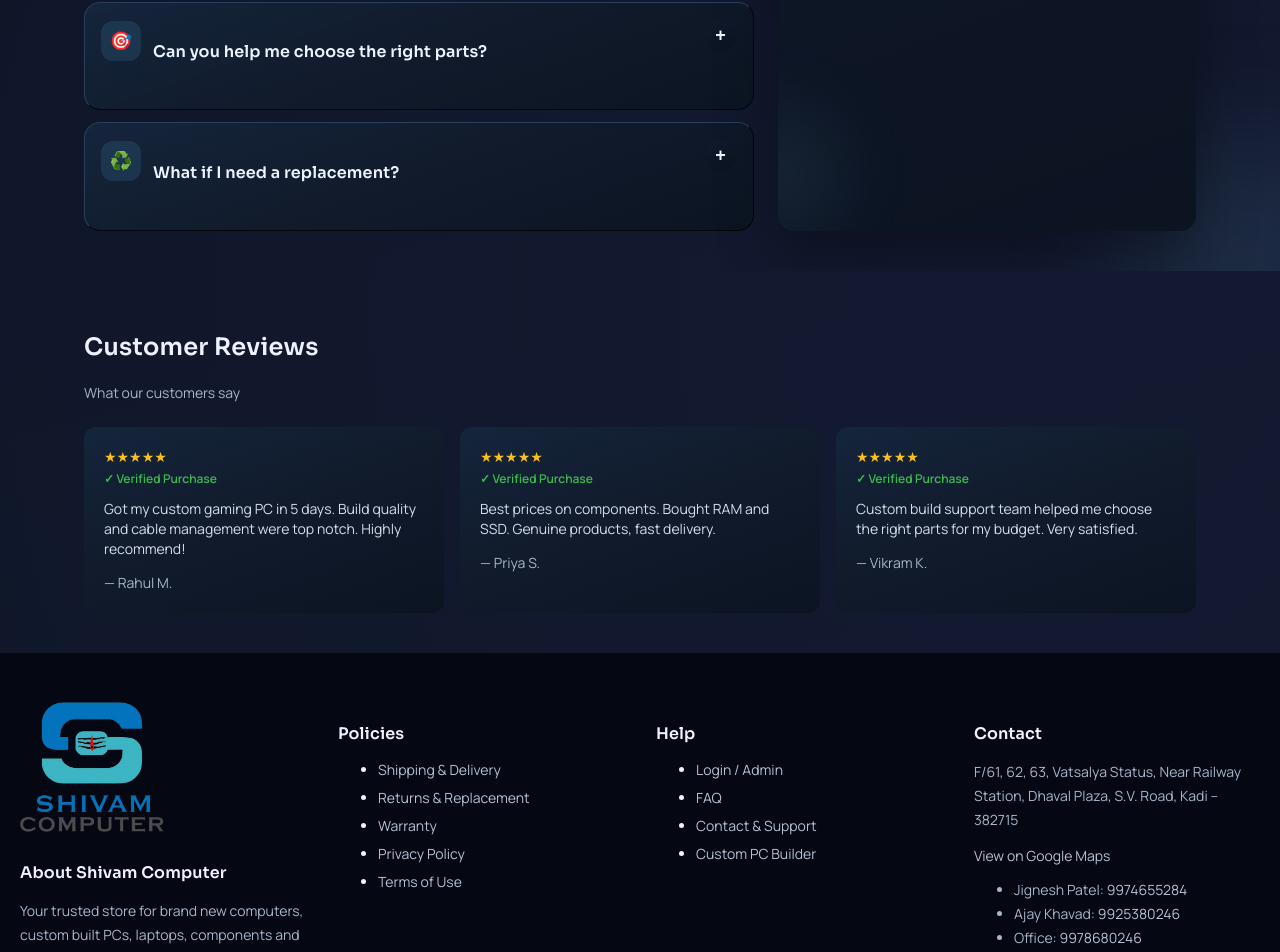
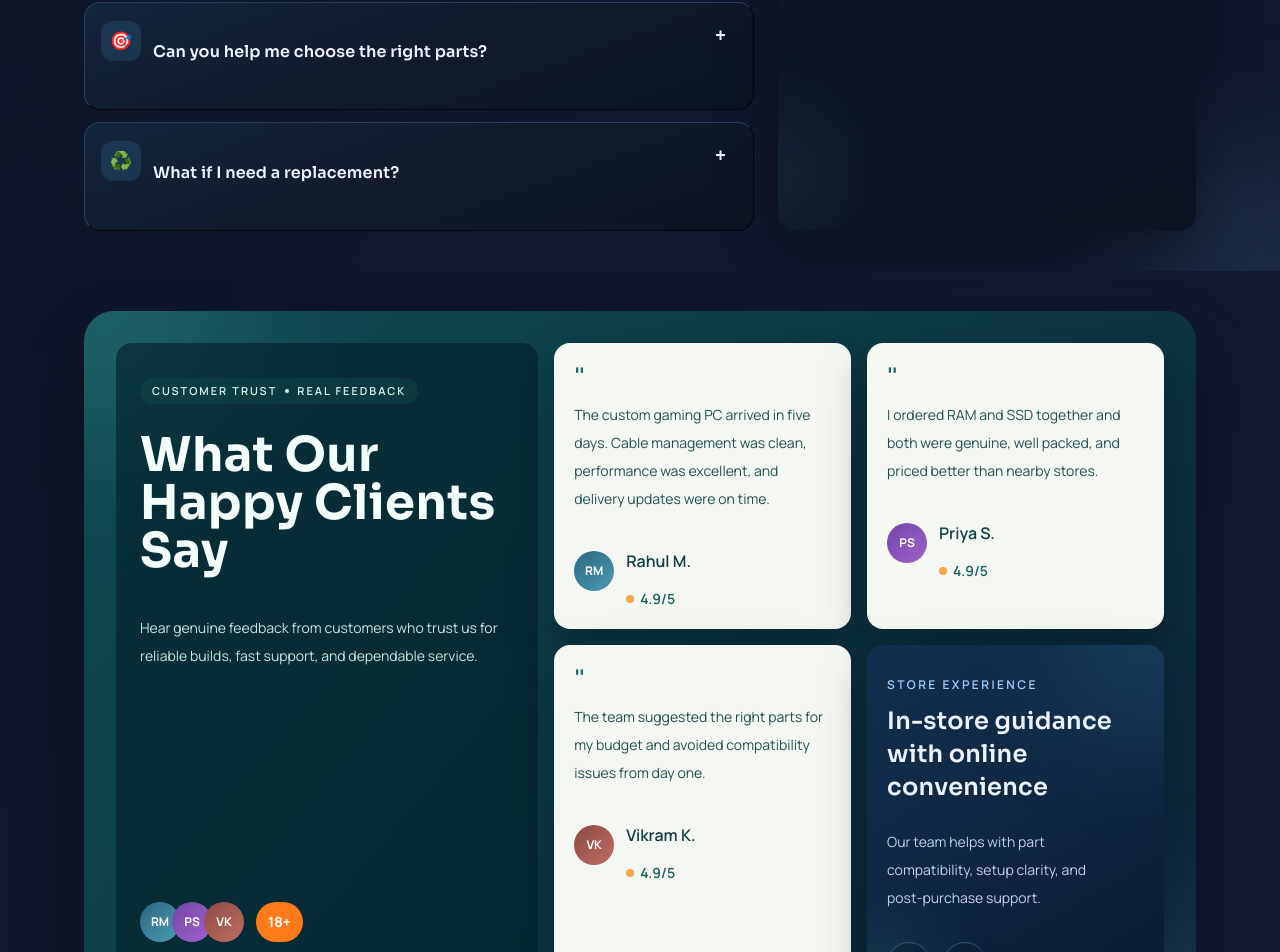
Before and after one commit to Tirth2109/Shivam-computer, a React (Vite) app: page / in a window 1280 px wide. Shown: the part 4721-5673 px from the top of the page. Built offline with nearby package versions, Linux system fonts and the light colour scheme; no server answers; the database is empty.

Commit message:
review section

```diff
--- a/src/pages/HomePage.tsx
+++ b/src/pages/HomePage.tsx
@@ -28,10 +28,31 @@ const TRUST_HEX_POSITIONS = [
   "lg:col-start-6",
 ];
 
-const REVIEWS = [
-  { stars: 5, text: "Got my custom gaming PC in 5 days. Build quality and cable management were top notch. Highly recommend!", author: "Rahul M.", verified: true },
-  { stars: 5, text: "Best prices on components. Bought RAM and SSD. Genuine products, fast delivery.", author: "Priya S.", verified: true },
-  { stars: 5, text: "Custom build support team helped me choose the right parts for my budget. Very satisfied.", author: "Vikram K.", verified: true },
+const REVIEW_SHOWCASE = [
+  {
+    author: "Rahul M.",
+    initials: "RM",
+    text: "The custom gaming PC arrived in five days. Cable management was clean, performance was excellent, and delivery updates were on time.",
+    rating: "4.9/5",
+  },
+  {
+    author: "Priya S.",
+    initials: "PS",
+    text: "I ordered RAM and SSD together and both were genuine, well packed, and priced better than nearby stores.",
+    rating: "4.9/5",
+  },
+  {
+    author: "Vikram K.",
+    initials: "VK",
+    text: "The team suggested the right parts for my budget and avoided compatibility issues from day one.",
+    rating: "4.9/5",
+  },
+];
+
+const REVIEW_AVATAR_BACKGROUNDS = [
+  "bg-[linear-gradient(135deg,#2c6682,#4b9db2)]",
+  "bg-[linear-gradient(135deg,#7446a8,#9e63cb)]",
+  "bg-[linear-gradient(135deg,#8c4a47,#c06e62)]",
 ];
 
 const FAQ_ITEMS = [
@@ -371,26 +392,153 @@ export default function HomePage() {
         </section>
 
         {/* Reviews */}
-        <section className={sectionAltClass} data-reveal>
+        <section className={`${sectionAltClass} relative overflow-hidden`} data-reveal>
           <div className={containerClass}>
-            <div className="mb-6" data-reveal style={{ transitionDelay: "40ms" }}>
-              <h2 className={headingTitleClass}>Customer Reviews</h2>
-              <p className={headingTextClass}>What our customers say</p>
-            </div>
-            <div className="grid grid-cols-1 gap-4 md:grid-cols-3">
-              {REVIEWS.map((review, i) => (
-                <div
-                  key={i}
-                  className="rounded-xl border border-[#2a3f5d] bg-[#111b2c] p-5"
+            <div
+              className="relative overflow-hidden rounded-[30px] border border-[#2a3f5d] bg-[linear-gradient(130deg,#0f4a52_0%,#0c3f47_38%,#0f2338_100%)] p-5 shadow-[0_28px_64px_rgba(2,10,20,0.45)] sm:p-7 lg:p-8"
+              data-reveal
+              style={{ transitionDelay: "40ms" }}
+            >
+              <div className="pointer-events-none absolute -left-24 top-[-120px] h-64 w-64 rounded-full bg-[#6bf2df26] blur-3xl" aria-hidden />
+              <div className="pointer-events-none absolute -right-20 bottom-[-120px] h-64 w-64 rounded-full bg-[#81d7ff1f] blur-3xl" aria-hidden />
+
+              <div className="grid items-stretch gap-4 xl:grid-cols-[0.9fr_1.3fr]">
+                <aside
+                  className="flex flex-col justify-between rounded-2xl border border-[#95d7cc30] bg-[#04222ba8] p-6"
                   data-reveal
-                  style={{ transitionDelay: `${90 + i * 55}ms` }}
+                  style={{ transitionDelay: "80ms" }}
                 >
-                  <div className="text-sm text-[#fbbf24]">{"★".repeat(review.stars)}</div>
-                  {review.verified && <div className="mt-1 text-xs font-semibold text-[#3fb950]">✓ Verified Purchase</div>}
-                  <p className="mt-3 text-sm text-[#d5deec]">{review.text}</p>
-                  <div className="mt-3 text-sm text-[#a8b6ca]">— {review.author}</div>
+                  <div>
+                    <p className="inline-flex items-center gap-2 rounded-full border border-[#95d7cc4a] bg-[#0f4b4f66] px-3 py-1 text-[11px] font-semibold uppercase tracking-[0.18em] text-[#d7f5ed]">
+                      Customer Trust
+                      <span className="h-1 w-1 rounded-full bg-[#d7f5ed]" />
+                      Real Feedback
+                    </p>
+                    <h2 className="mt-4 max-w-sm text-4xl leading-tight text-[#f2fffb] sm:text-5xl">
+                      What Our Happy Clients Say
+                    </h2>
+                    <p className="mt-4 max-w-sm text-sm leading-7 text-[#c7e4de]">
+                      Hear genuine feedback from customers who trust us for reliable builds, fast support, and dependable service.
+                    </p>
+                  </div>
+
+                  <div className="mt-8">
+                    <div className="flex items-center gap-3">
+                      <div className="flex -space-x-2">
+                        {REVIEW_SHOWCASE.map((review, i) => (
+                          <span
+                            key={review.author}
+                            className={`inline-flex h-10 w-10 items-center justify-center rounded-full border border-white/25 text-xs font-bold text-white ${REVIEW_AVATAR_BACKGROUNDS[i % REVIEW_AVATAR_BACKGROUNDS.length]}`}
+                          >
+                            {review.initials}
+                          </span>
+                        ))}
+                      </div>
+                      <span className="inline-flex h-10 items-center rounded-full border border-[#ffb06e66] bg-[#ff7a1a] px-3 text-sm font-bold text-white">
+                        18+
+                      </span>
+                    </div>
+                    <p className="mt-3 text-xs font-medium tracking-wide text-[#d7f5ed]">
+                      Trusted by 1,200+ verified customers across India
+                    </p>
+                  </div>
+                </aside>
+
+                <div className="grid gap-4 sm:grid-cols-2">
+                  {REVIEW_SHOWCASE.slice(0, 2).map((review, i) => (
+                    <article
+                      key={review.author}
+                      className="rounded-2xl border border-[#8bbdb835] bg-[#f5f7f3] p-5 shadow-[0_20px_45px_rgba(2,10,20,0.35)]"
+                      data-reveal
+                      style={{ transitionDelay: `${110 + i * 45}ms` }}
+                    >
+                      <div className="text-3xl leading-none text-[#1c6a67]" aria-hidden>
+                        "
+                      </div>
+                      <p className="mt-2 text-sm leading-7 text-[#234f4f]">{review.text}</p>
+                      <div className="mt-5 flex items-center gap-3">
+                        <span
+                          className={`inline-flex h-10 w-10 items-center justify-center rounded-full text-xs font-bold text-white ${
+                            REVIEW_AVATAR_BACKGROUNDS[i % REVIEW_AVATAR_BACKGROUNDS.length]
+                          }`}
+                        >
+                          {review.initials}
+                        </span>
+                        <div>
+                          <p className="text-base font-semibold text-[#123f43]">{review.author}</p>
+                          <div className="mt-0.5 flex items-center gap-1.5 text-sm font-semibold text-[#1a605d]">
+                            <span className="h-2 w-2 rounded-full bg-[#f7a640]" aria-hidden />
+                            {review.rating}
+                          </div>
+                        </div>
+                      </div>
+                    </article>
+                  ))}
+
+                  <article
+                    className="rounded-2xl border border-[#8bbdb835] bg-[#f5f7f3] p-5 shadow-[0_20px_45px_rgba(2,10,20,0.35)]"
+                    data-reveal
+                    style={{ transitionDelay: "210ms" }}
+                  >
+                    <div className="text-3xl leading-none text-[#1c6a67]" aria-hidden>
+                      "
+                    </div>
+                    <p className="mt-2 text-sm leading-7 text-[#234f4f]">{REVIEW_SHOWCASE[2].text}</p>
+                    <div className="mt-5 flex items-center gap-3">
+                      <span className={`inline-flex h-10 w-10 items-center justify-center rounded-full text-xs font-bold text-white ${REVIEW_AVATAR_BACKGROUNDS[2]}`}>
+                        {REVIEW_SHOWCASE[2].initials}
+                      </span>
+                      <div>
+                        <p className="text-base font-semibold text-[#123f43]">{REVIEW_SHOWCASE[2].author}</p>
+                        <div className="mt-0.5 flex items-center gap-1.5 text-sm font-semibold text-[#1a605d]">
+                          <span className="h-2 w-2 rounded-full bg-[#f7a640]" aria-hidden />
+                          {REVIEW_SHOWCASE[2].rating}
+                        </div>
+                      </div>
+                    </div>
+                  </article>
+
+                  <article
+                    className="relative overflow-hidden rounded-2xl border border-[#7fbeff42] bg-[linear-gradient(150deg,#112f4f_0%,#102742_48%,#0a1b2e_100%)] p-5 shadow-[0_20px_45px_rgba(2,10,20,0.35)]"
+                    data-reveal
+                    style={{ transitionDelay: "250ms" }}
+                  >
+                    <div className="pointer-events-none absolute -right-16 -top-16 h-36 w-36 rounded-full bg-[#5ec7ff2e] blur-3xl" aria-hidden />
+                    <div className="pointer-events-none absolute -left-12 bottom-[-40px] h-28 w-28 rounded-full bg-[#6bf2df1f] blur-2xl" aria-hidden />
+                    <div className="relative flex h-full min-h-[220px] flex-col justify-between">
+                      <div>
+                        <p className="text-xs font-semibold uppercase tracking-[0.2em] text-[#9fd1ff]">Store Experience</p>
+                        <h3 className="mt-3 max-w-[18ch] text-2xl font-semibold leading-snug text-[#ecf3ff]">
+                          In-store guidance with online convenience
+                        </h3>
+                        <p className="mt-3 max-w-[26ch] text-sm leading-7 text-[#bfd3ea]">
+                          Our team helps with part compatibility, setup clarity, and post-purchase support.
+                        </p>
+                      </div>
+                      <div className="mt-4 flex items-center gap-3">
+                        <button
+                          type="button"
+                          aria-label="Previous review"
+                          className="inline-flex h-11 w-11 items-center justify-center rounded-full border border-[#7fbeff55] bg-[#0a1b2f66] text-[#d6e8ff] transition hover:border-[#a7d3ff] hover:bg-[#12365a]"
+                        >
+                          <svg viewBox="0 0 24 24" fill="none" stroke="currentColor" strokeWidth="1.9" strokeLinecap="round" strokeLinejoin="round" className="h-5 w-5">
+                            <path d="m15 18-6-6 6-6" />
+                          </svg>
+                        </button>
+                        <button
+                          type="button"
+                          aria-label="Next review"
+                          className="inline-flex h-11 w-11 items-center justify-center rounded-full border border-[#7fbeff55] bg-[#0a1b2f66] text-[#d6e8ff] transition hover:border-[#a7d3ff] hover:bg-[#12365a]"
+                        >
+                          <svg viewBox="0 0 24 24" fill="none" stroke="currentColor" strokeWidth="1.9" strokeLinecap="round" strokeLinejoin="round" className="h-5 w-5">
+                            <path d="m9 18 6-6-6-6" />
+                          </svg>
+                        </button>
+                      </div>
+                    </div>
+                  </article>
                 </div>
-              ))}
+              </div>
             </div>
           </div>
         </section>
```
